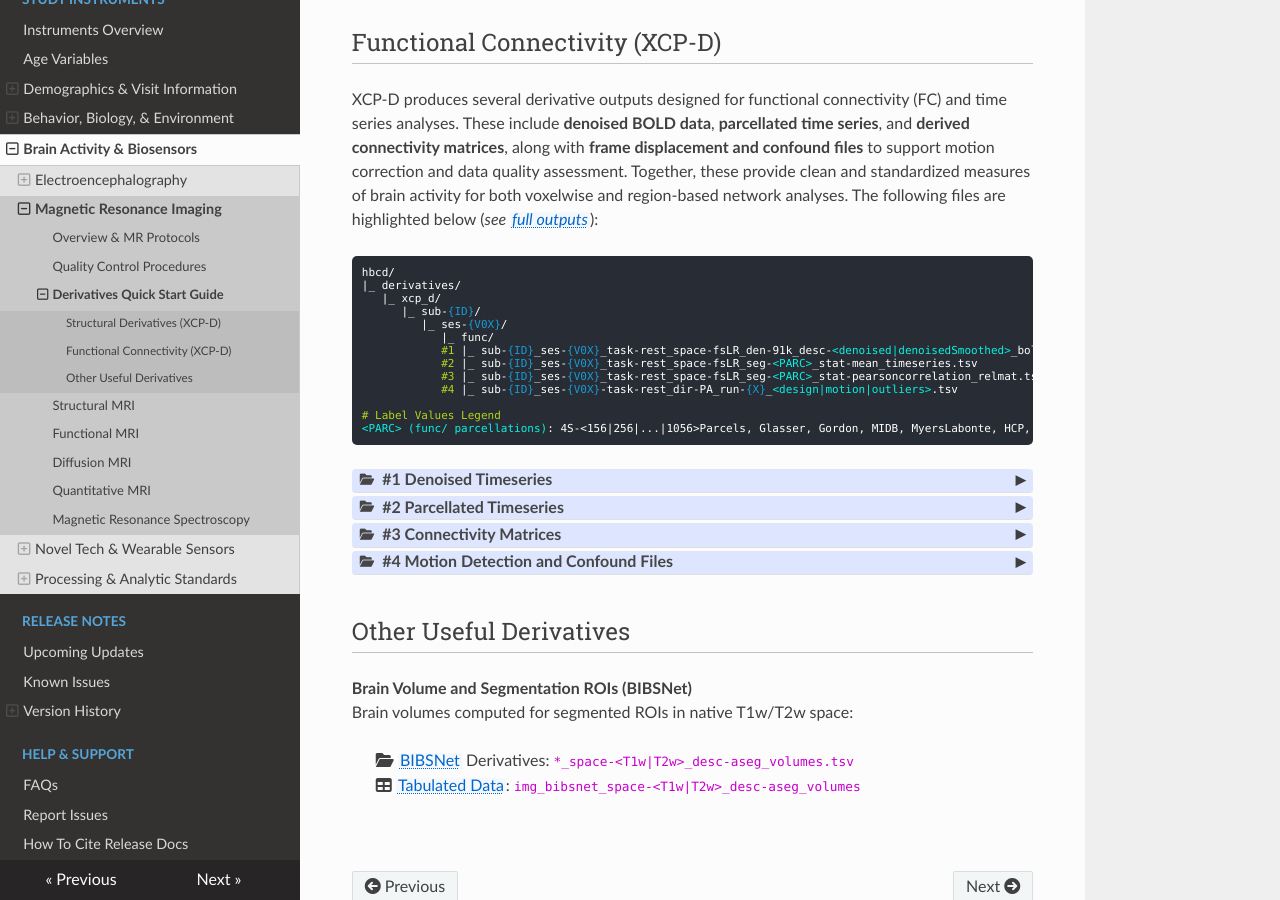
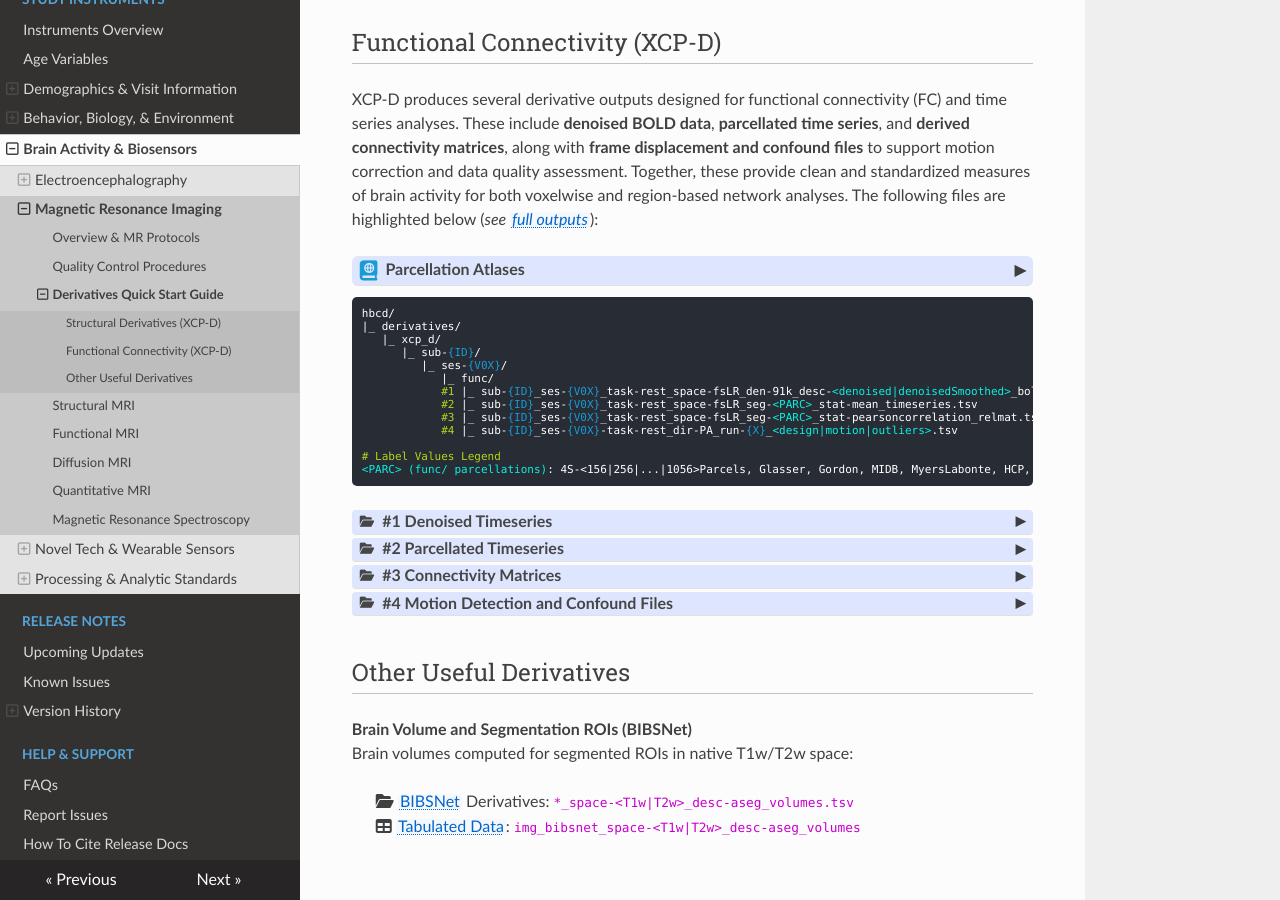
Before and after one commit to nbdc-datahub/hbcd-docs, an MkDocs documentation site: the page built from docs/instruments/processing/mr-derivs-quickstart.md, in a window 1280 px wide and 900 px high, scrolled down 1272 px. Built offline with MkDocs 1.6.1, drawn with Linux system fonts in a browser that asks for light colours; nearby versions of some CDN libraries.

Commit message:
add parc atlases section

```diff
--- a/docs/instruments/processing/mr-derivs-quickstart.md
+++ b/docs/instruments/processing/mr-derivs-quickstart.md
@@ -124,6 +124,59 @@
 
 XCP-D produces several derivative outputs designed for functional connectivity (FC) and time series analyses. These include **denoised BOLD data**, **parcellated time series**, and **derived connectivity matrices**, along with **frame displacement and confound files** to support motion correction and data quality assessment. Together, these provide clean and standardized measures of brain activity for both voxelwise and region-based network analyses. The following files are highlighted below (<i>see <a href="../../mri/fmri/#xcpd" target="_blank">full outputs</a></i>):
 
+<div id="parc" class="table-banner" onclick="toggleCollapse(this)" style="background-color: #dde6fe;">
+  <span class="emoji"><i class="fa-solid fa-book-atlas"></i></span>
+  <span class="text-with-link">
+<span class="text">Parcellation Atlases</span>
+  <a class="anchor-link" href="#parc" title="Copy link">
+  <i class="fa-solid fa-link"></i>
+  </a>
+  </span>
+  <span class="arrow">▸</span>
+</div>
+<div class="table-collapsible-content">
+<table class="compact-table-no-vertical-lines" style="width: 100%; border-collapse: collapse; table-layout: fixed;">
+<thead>
+  <th>Cortical/<br>Subcortical</th>
+  <th>Atlas</th>
+  <th>Description</th>
+</thead>
+<tbody>
+<tr>
+  <td rowspan="4">Cortical</td>
+  <td>Glasser</td>
+  <td style="word-wrap: break-word; white-space: normal;">Recommended for population-level anatomical maps (<a href="https://doi.org/10.1038/nature18933">Glasser et al., 2016</a>).</td>
+</tr>
+<tr>
+  <td>Gordon</td>
+  <td style="word-wrap: break-word; white-space: normal;">Gordon's 333 ROI template, parcellated using boundary detection on rs-fMRI data from 120 young adults with 14 minutes of data collected on average (<a href="https://doi.org/10.1093/cercor/bhu239">Gordon et al. 2016</a>). Recommended for population-level functional network maps.</td>
+</tr>
+<tr>
+  <td>MIDB</td>
+  <td style="word-wrap: break-word; white-space: normal;">MIDB precision brain atlas derived from ABCD data and thresholded at 75% probability (<a href="https://doi.org/10.1038/s41593-024-01596-5">Hermosillo et al., 2024</a>). Recommended for individualized functional network maps.</td>
+</tr>
+<tr>
+<td>Myers Labonte</td>
+<td style="word-wrap: break-word; white-space: normal;">Myers-Labonte infant probabilistic atlas thresholded at 50% probability (<a href="https://doi.org/10.1101/2023.11.10.566629" target="_blank">Meyers et al., 2023</a>)</td>
+</tr>
+<tr>
+  <td rowspan="2">Subcortical</td>
+  <td>HCP</td>
+  <td style="word-wrap: break-word; white-space: normal;">HCP's 360 ROI template, parcellated from mutli-modal task, rest, and diffusion MRI data on 210 young adults (<a href="https://doi.org/10.1016/j.neuroimage.2013.04.127">Glasser et al., 2013</a>).</td>
+</tr>
+<tr>
+  <td>Tian</td>
+  <td>(<a href="https://doi.org/10.1038/s41593-020-00711-6">Tian et al., 2020</a>).</td>
+</tr>
+<tr>
+  <td>Cortical+<br>Subcortical</td>
+  <td style="word-wrap: break-word; white-space: normal;">4S Atlas</td>
+  <td style="word-wrap: break-word; white-space: normal;">The 4S (Schaefer Supplemented with Subcortical Structures) atlas combines the <a href="https://doi.org/10.1093/cercor/bhx179">Schaefer 2018</a> cortical atlas (version v0143) at 10 different resolutions (100, 200, 300, 400, 500, 600, 700, 800, 900, and 1000 parcels) with the CIT168 subcortical atlas (<a href="https://doi.org/10.1038/sdata.2018.63">Pauli et al. 2018</a>), the Diedrichson cerebellar atlas (<a href="https://doi.org/10.1038/s41593-019-0436-x">King et al., 2019</a>), the HCP thalamic atlas (<a href="https://doi.org/10.1038/sdata.2018.270">Najdenovska et al., 2018</a>), and the amygdala and hippocampus parcels from the HCP CIFTI subcortical parcellation (<a href="https://doi.org/10.1016/j.neuroimage.2013.04.127">Glasser et al., 2013</a>). The 4S atlas is used in the same manner across three PennLINC BIDS Apps: XCP-D, QSIPrep, and ASLPrep, to produce synchronized outputs across modalities. For details: <a href="https://github.com/PennLINC/AtlasPack">https://github.com/PennLINC/AtlasPack</a>.</td>
+</tr>
+</tbody>
+</table>
+</div>
+
 <pre style="font-size: 11px;" class="folder-tree">
 hbcd/
 |_ derivatives/
@@ -140,7 +193,6 @@
 <span class="placeholder">&lt;PARC&gt; (func/ parcellations)</span>: 4S-&lt;156|256|...|1056&gt;Parcels, Glasser, Gordon, MIDB, MyersLabonte, HCP, Tian
 </pre>
 <p></p>
-
 
 <div id="f1" class="table-compact-banner" onclick="toggleCollapse(this)">
   <span class="emoji"><i class="fa-solid fa-folder-open"></i></span>
@@ -210,6 +262,7 @@
   </p>
 </div>
 
+
 ## Other Useful Derivatives
 
 **Brain Volume and Segmentation ROIs (BIBSNet)**<br>
```
